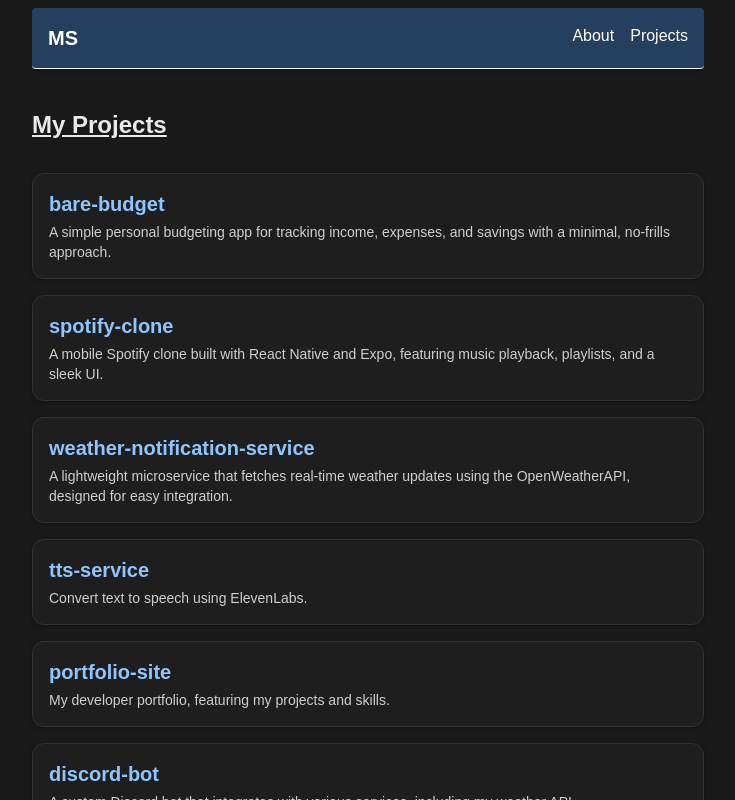
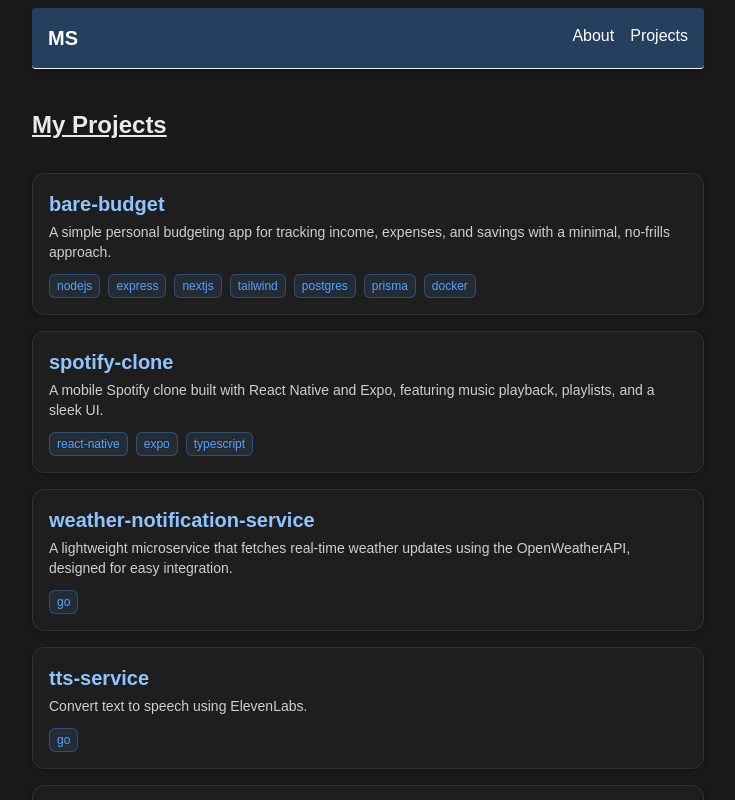
Before and after one commit to sollazzo08/portfolio-site, a Next.js app: page /projects in a window 1280 px wide. Shown: the top 800 px of the page, without its empty margins (272-1007 px from the left). Built offline with nearby package versions, Linux system fonts and the light colour scheme; a web font is replaced by a local one.

Commit message:
added new techbadge

```diff
--- /dev/null
+++ b/src/components/Badge.tsx
@@ -0,0 +1,41 @@
+import type { ReactNode } from "react";
+
+type BadgeVariant =
+  | "gray"
+  | "red"
+  | "yellow"
+  | "green"
+  | "blue"
+  | "indigo"
+  | "purple"
+  | "pink";
+
+type BadgeProps = {
+  children: ReactNode,
+  variant?: BadgeVariant,
+  className?: string
+}
+
+const variantClasses: Record<BadgeVariant, string> = {
+  gray: "bg-gray-400/10 text-gray-400 inset-ring inset-ring-gray-400/20",
+  red: "bg-red-400/10 text-red-400 inset-ring inset-ring-red-400/20",
+  yellow: "bg-yellow-400/10 text-yellow-500 inset-ring inset-ring-yellow-400/20",
+  green: "bg-green-400/10 text-green-400 inset-ring inset-ring-green-500/20",
+  blue: "bg-blue-400/10 text-blue-400 inset-ring inset-ring-blue-400/30",
+  indigo: "bg-indigo-400/10 text-indigo-400 inset-ring inset-ring-indigo-400/30",
+  purple: "bg-purple-400/10 text-purple-400 inset-ring inset-ring-purple-400/30",
+  pink: "bg-pink-400/10 text-pink-400 inset-ring inset-ring-pink-400/20",
+};
+
+export default function Badge({
+  children,
+  className = "",
+}: BadgeProps) {
+  return (
+    <span
+      className={`inline-flex items-center rounded-md px-2 py-1 text-xs font-medium ${variantClasses.blue} ${className}`}
+    >
+      {children}
+    </span>
+  );
+}
--- a/src/components/ProjectsList.tsx
+++ b/src/components/ProjectsList.tsx
@@ -1,11 +1,12 @@
 import { projects, Project } from "../data/projects";
 import { motion } from "framer-motion";
+import { TechBadge } from "./TechBadge";
 
 type ProjectsListProps = {
   limit?: number;
 };
 
-export default function ProjectsList({ limit }: ProjectsListProps) {
+export default function ProjectsList({limit}: ProjectsListProps) {
   const displayedProjects = limit ? projects.slice(0, limit) : projects;
 
   return (
@@ -41,7 +42,13 @@ export default function ProjectsList({ limit }: ProjectsListProps) {
                   {project.title}
                 </h3>
                 <p className="text-sm text-[#cfcfcf]">{project.description}</p>
+                                <div className="mt-3 flex flex-wrap gap-2">
+              {project.tech.map((tech) => (
+                <TechBadge key={tech} tech={tech} />
+              ))}
+            </div>
               </a>
+
             </motion.li>
           );
         })}
--- /dev/null
+++ b/src/components/TechBadge.tsx
@@ -0,0 +1,19 @@
+import Badge from "./Badge";
+
+const techVariantMap: Record<string, "green" | "yellow" | "blue" | "purple" | "gray" | "red"> = {
+  nodejs: "green",
+  express: "green",
+  react: "blue",
+  nextjs: "gray",
+  mysql: "yellow",
+  postgres: "blue",
+  redis: "red",
+};
+
+
+export function TechBadge({ tech }: { tech: string }) {
+  const key = tech.toLowerCase();
+  const variant = techVariantMap[key] ?? "gray";
+
+  return <Badge variant={variant}>{tech}</Badge>;
+}
--- a/src/data/projects.ts
+++ b/src/data/projects.ts
@@ -2,7 +2,7 @@ export type Project = {
   title: string;
   description: string;
   github: string;
-  tech: string;
+  tech: string[];
 };
 
 export const projects: Project[] = [
@@ -10,42 +10,42 @@ export const projects: Project[] = [
     title: "bare-budget",
     description: "A simple personal budgeting app for tracking income, expenses, and savings with a minimal, no-frills approach.",
     github: "https://github.com/sollazzo08/bare-budget",
-    tech: "TypeScript",
+    tech: ["nodejs","express","nextjs","tailwind","postgres", "prisma", "docker"],
   },
   {
     title: "spotify-clone",
     description: "A mobile Spotify clone built with React Native and Expo, featuring music playback, playlists, and a sleek UI.",
     github: "https://github.com/sollazzo08/spotify-clone",
-    tech: "JavaScript",
+    tech: ["react-native", "expo", "typescript"],
   },
   {
     title: "weather-notification-service",
     description: "A lightweight microservice that fetches real-time weather updates using the OpenWeatherAPI, designed for easy integration.",
     github: "https://github.com/sollazzo08/weather-notifcation-service",
-    tech: "Go",
+    tech: ["go"],
   },
   {
     title: "tts-service",
     description: "Convert text to speech using ElevenLabs.",
     github: "https://github.com/sollazzo08/tts-service",
-    tech: "Go",
+    tech: ["go"],
   },
   {
     title: "portfolio-site",
     description: "My developer portfolio, featuring my projects and skills.",
     github: "https://github.com/sollazzo08/portfolio-site",
-    tech: "TypeScript",
+    tech: ["nextjs","typeScript","tailwind","nginx"],
   },
   {
     title: "discord-bot",
     description: "A custom Discord bot that integrates with various services, including my weather API.",
     github: "https://github.com/sollazzo08/discord-bot",
-    tech: "Go",
+    tech: ["go"],
   },
   {
     title: "net-analyzer-cli",
     description: "Personal network analyzer CLI using Scapy.",
     github: "https://github.com/sollazzo08/net-analyzer-cli",
-    tech: "Python",
+    tech: ["python"],
   }
 ];
```
